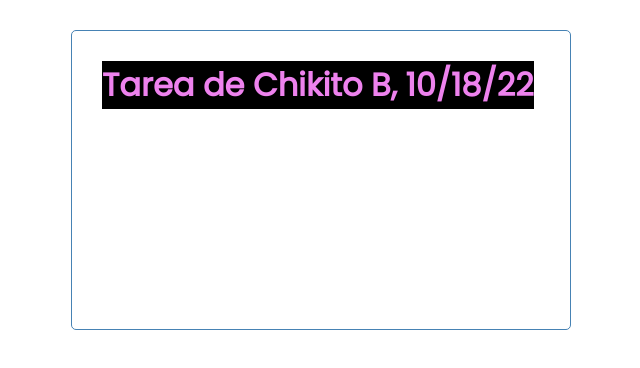
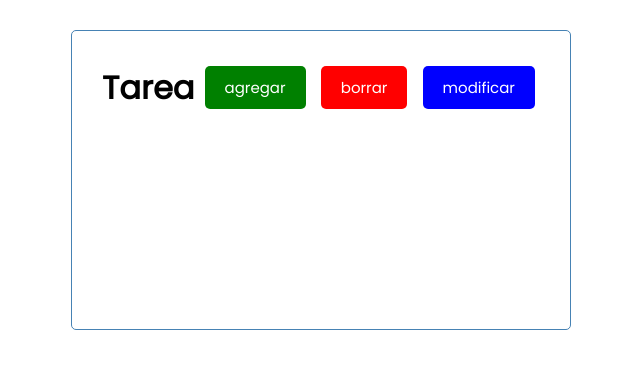
Before and after one commit to Sergio-Ibarra-1795/DEVF-FrontEnd, a React (Vite) app in the folder Frontend-basic/tareas/: page / in a window 1280 px wide. Shown: the top 368 px of the page, without its empty margins (319-959 px from the left). Built offline with nearby package versions, Linux system fonts and the light colour scheme.

Commit message:
Primer intento de creacion de app con react creando los primerso componentes

```diff
--- /dev/null
+++ b/Frontend-basic/tareas/src/components/Button.jsx
@@ -0,0 +1,15 @@
+import React from 'react'
+
+const Button = ({texto,color}) => {
+
+ const onClick =()=>{
+        console.log('click')
+    }
+
+
+  return (
+    <button onClick={onClick} style={{backgroundColor:color}}className='btn'>{texto}</button>
+  )
+}
+
+export default Button
--- a/Frontend-basic/tareas/src/components/Header.jsx
+++ b/Frontend-basic/tareas/src/components/Header.jsx
@@ -1,9 +1,13 @@
 import React from 'react'
+import Button from './Button'
 
-const Header = ({titulo,fecha}) => {
+const Header = () => {
   return (
     <header className='header'>
-        <h1 style={{color:"violet", backgroundColor:"black"}}>Tarea de {titulo}, {fecha}</h1>
+        <h1>Tarea</h1>
+        <Button texto='agregar' color='green' />
+        <Button texto='borrar' color='red' />
+        <Button texto='modificar' color='blue' />
     </header>
 
   )
```
